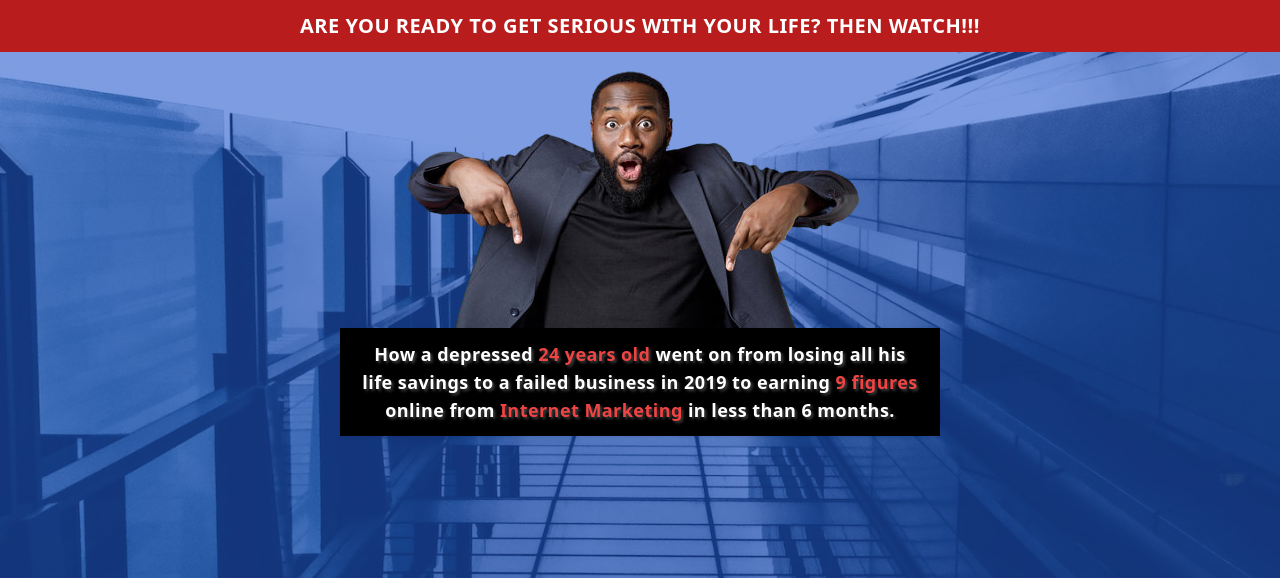
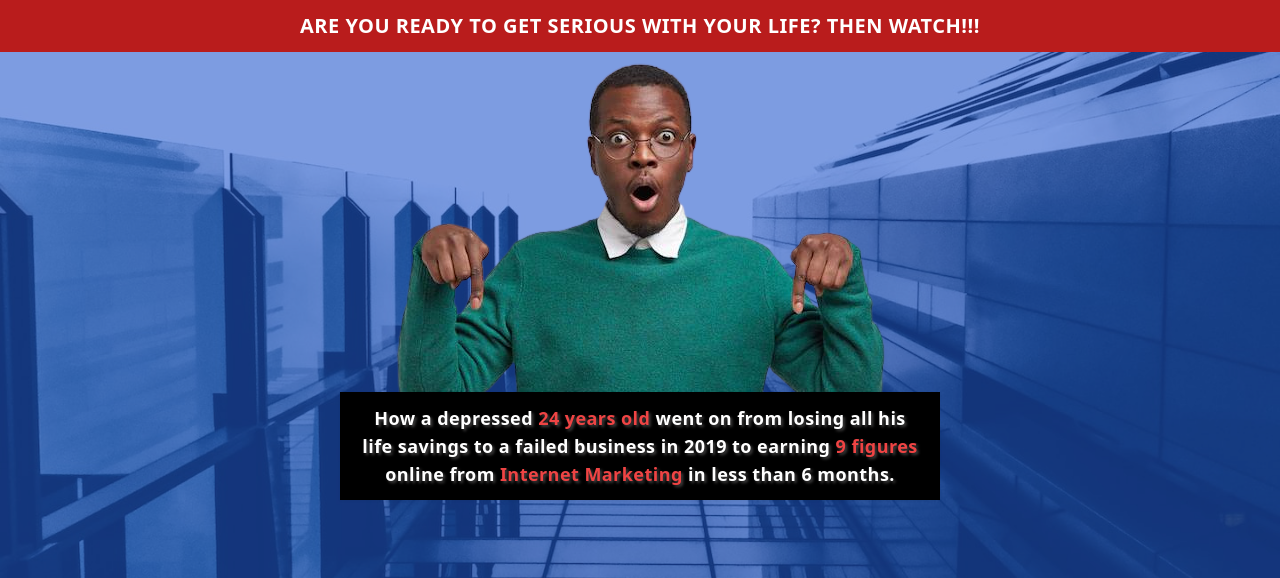
Before and after one commit to drisaden/freewebinar, a plain HTML site: page index.html in a window 1280 px wide. Shown: the top 578 px of the page. Drawn offline with nearby package versions, Linux system fonts and the light colour scheme.

Commit message:
new changes made

```diff
--- a/index.html
+++ b/index.html
@@ -11,7 +11,7 @@
     <link rel="preconnect" href="https://fonts.googleapis.com">
     <link rel="preconnect" href="https://fonts.gstatic.com" crossorigin>
     <link href="https://fonts.googleapis.com/css2?family=Montserrat&display=swap" rel="stylesheet">
-    <!-- <link rel="icon" type="image/png" href="./amappics/AmapWebinarFlyer.png"> -->
+    <link rel="icon" type="image/png" href="./amappics/web.telegram.org_k_.png">
 
 </head>
 <style>
@@ -32,7 +32,7 @@
     .bg-blue-600 {
         background-color: blue;
         opacity: 0.5;
-        height: 80vh;
+        height: 90vh;
         width: 100%;
         padding: 0;
         margin: 0;
@@ -44,7 +44,7 @@
         background-position: center;
         background-size: cover;
         background-attachment: scroll;
-        height: 80vh;
+        height: 90vh;
     }
 </style>
 
@@ -52,10 +52,10 @@
     <div class="bg-red-700 uppercase text-white text-xl py-3 font-bold leading tracking-wide">Are you ready to get serious with your life? Then watch!!!</div>
     <section class="bg-hero relative">
         <div class="text-center">
-            <img src="./amappics/bmpd.png" alt="man pointing down"
+            <img src="./amappics/bmpd2.webp" alt="how to earn with your smartphone in 2022"
                 class="absolute top-0 md:inset-x-1/4 mx-auto sm:inset-x-auto z-30">
 
-            <div class="bg-black p-5 m-5 absolute top-44 md:top-64 md:inset-x-1/4 sm:inset-x-auto z-30 text-white text-lg py-3 font-bold leading tracking-wide drop-shadow-sm"
+            <div class="bg-black p-5 m-5 absolute top-44 md:top-80 md:inset-x-1/4 sm:inset-x-auto z-30 text-white text-lg py-3 font-bold leading tracking-wide drop-shadow-sm"
                 style="text-shadow: 2px 2px 3px rgba(246, 240, 240, 0.28);">
                 How a depressed <span class="text-red-500">24 years old</span> went on from losing all his life savings
                 to a failed business in 2019 to earning <span class="text-red-500">9 figures</span> online from <span
@@ -74,7 +74,8 @@
     </section>
 
     <header style="background-color: darkred; color: white; font-family: 'Montserrat', sans-serif;">
-        <h1 class="p-5 md:py-24 md:text-4xl text-2xl font-bold leading-10 md:leading-relaxed">
+        <p class="uppercase pt-10 text-xl px-5">Hear from the horse mouth</p>
+        <h1 class="p-5 md:py-24 md:text-4xl text-2xl  font-bold leading-10 md:leading-relaxed">
             In 2019, I was as Broke as a Church Rat, <br class="hidden md:block"> I lost all my life savings in the Tech
             Startup I founded... <p class="pt-10 font-bold text-xl">I was so Depressed...</p>
         </h1>
```
Also changed, not shown: amappics/bmpd.png (deleted), amappics/bmpd2.webp (added).
